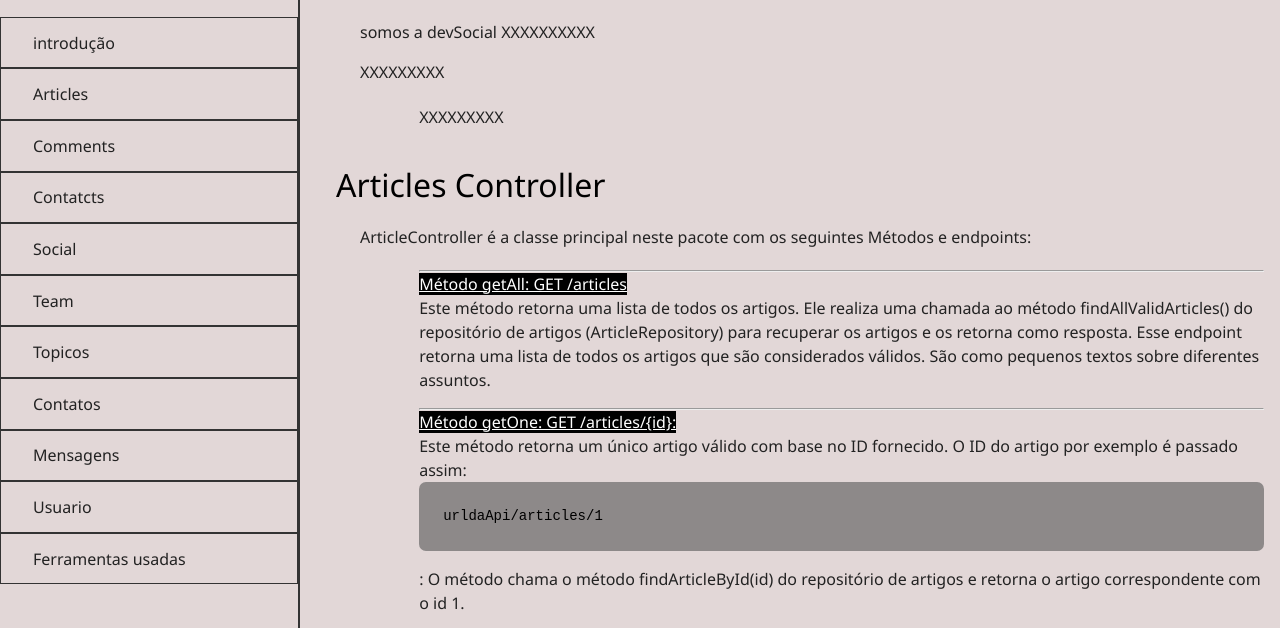
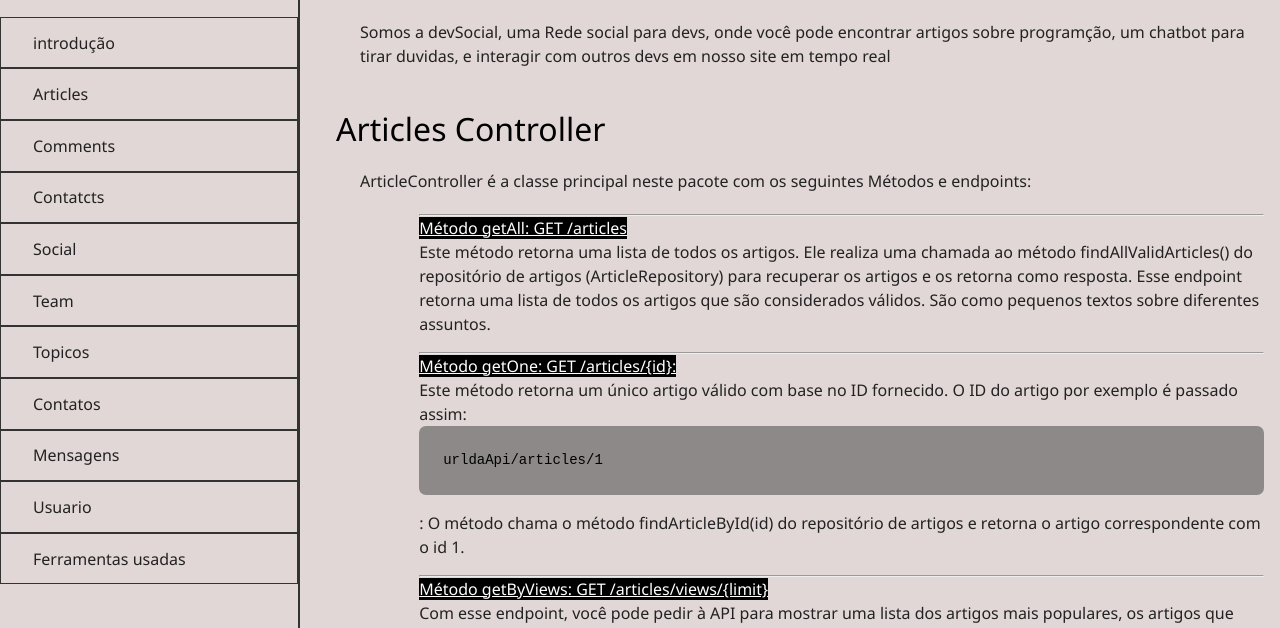
Before and after one commit to danLima1/documentacao-projeto-integrador, a plain HTML site: page index.html in a window 1280 px wide. Shown: the part 92-720 px from the top of the page. Drawn offline with Linux system fonts and the light colour scheme.

Commit message:
Update index.html

```diff
--- a/index.html
+++ b/index.html
@@ -33,10 +33,9 @@
       <header>
         introdução</header>
       <article class="main-article">
-        <p>somos a devSocial XXXXXXXXXX</p>
-        <p>XXXXXXXXX</p>
+        <p>Somos a devSocial, uma Rede social para devs, onde você pode encontrar artigos sobre programção, um chatbot para tirar duvidas, e interagir com outros devs em nosso site em tempo real</p>
         <ul>
-          <p>XXXXXXXXX</p>
+
         </ul>
       </article>
     </section>
```
